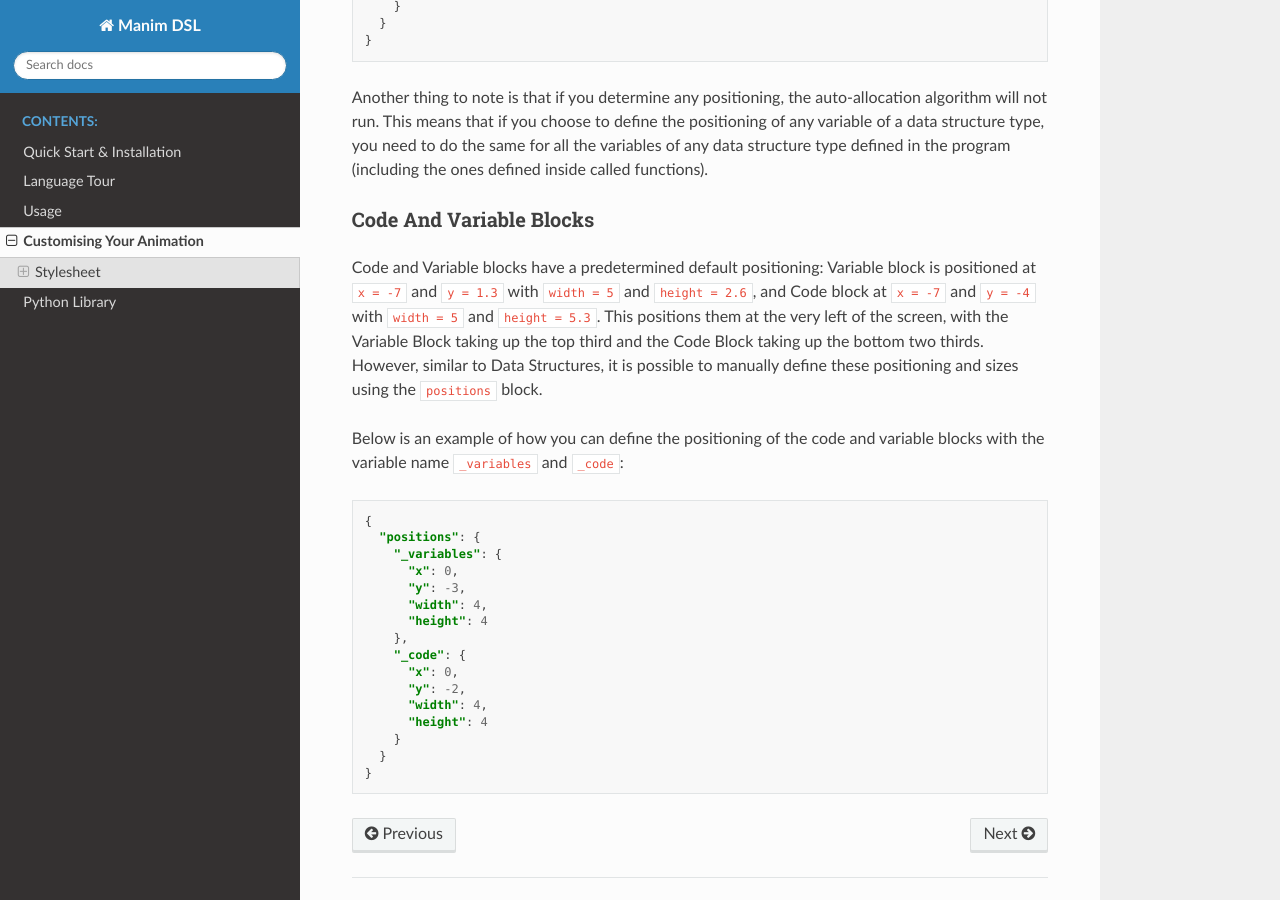
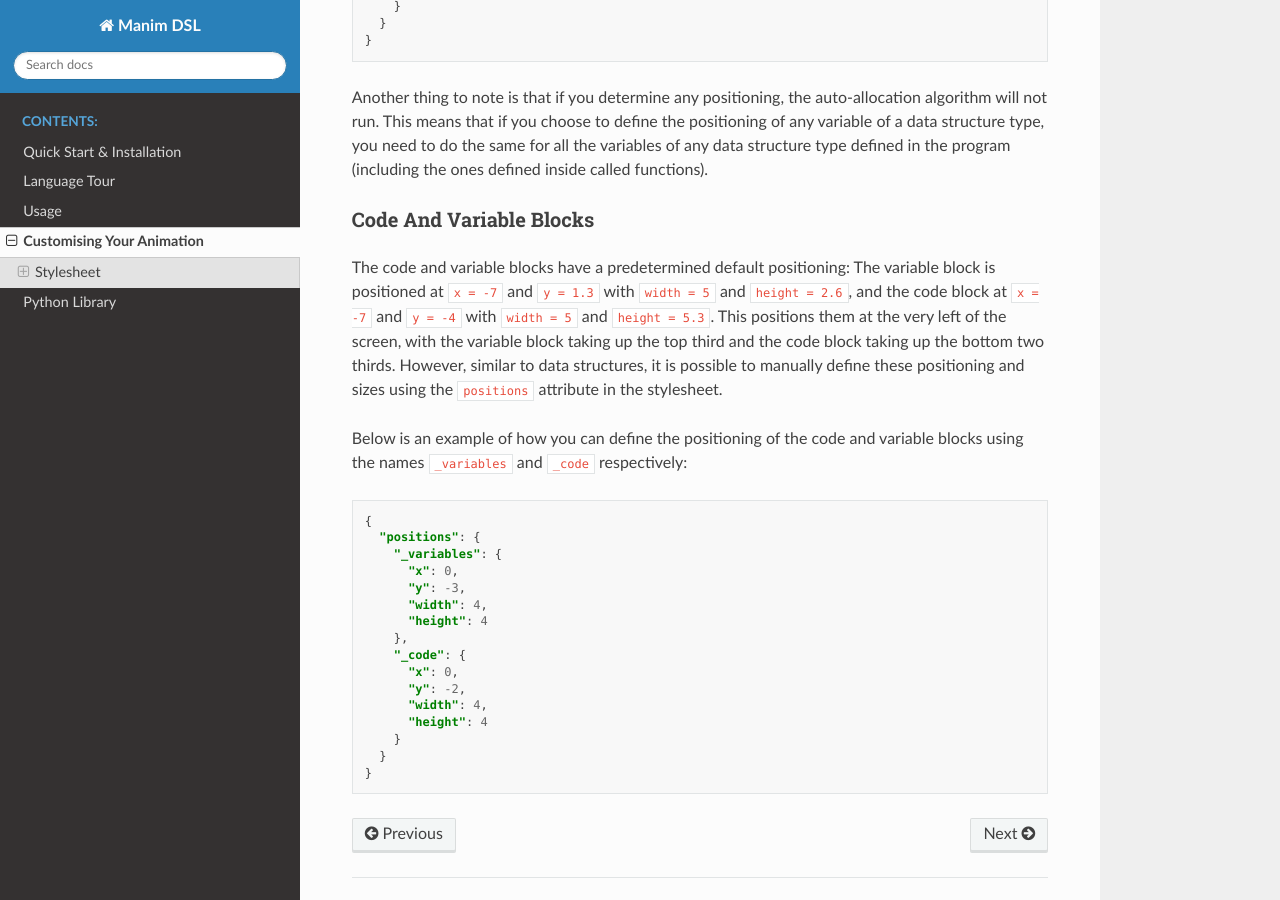
Before and after one commit to VAlgoLang/valgolang.github.io, a Sphinx documentation site: the page built from source/customisation.rst, in a window 1280 px wide and 900 px high, scrolled down 5856 px. Built offline with Sphinx 7.4.7 and the Read the Docs theme 2.0.0, drawn with Linux system fonts in a browser that asks for light colours.

Commit message:
Minor phrasing changes

```diff
--- a/source/customisation.rst
+++ b/source/customisation.rst
@@ -254,10 +254,10 @@
 Code And Variable Blocks
 ^^^^^^^^^^^^^^^^^^^^^^^^
 
-Code and Variable blocks have a predetermined default positioning: Variable block is positioned at ``x = -7`` and ``y = 1.3`` with ``width = 5`` and ``height = 2.6``, and Code block at ``x = -7`` and ``y = -4`` with ``width = 5`` and ``height = 5.3``. This positions them at the very left of the screen, with the Variable Block taking up the top third and the Code Block taking up the bottom two thirds.
-However, similar to Data Structures, it is possible to manually define these positioning and sizes using the ``positions`` block.
+The code and variable blocks have a predetermined default positioning: The variable block is positioned at ``x = -7`` and ``y = 1.3`` with ``width = 5`` and ``height = 2.6``, and the code block at ``x = -7`` and ``y = -4`` with ``width = 5`` and ``height = 5.3``. This positions them at the very left of the screen, with the variable block taking up the top third and the code block taking up the bottom two thirds.
+However, similar to data structures, it is possible to manually define these positioning and sizes using the ``positions`` attribute in the stylesheet.
 
-Below is an example of how you can define the positioning of the code and variable blocks with the variable name ``_variables`` and ``_code``:
+Below is an example of how you can define the positioning of the code and variable blocks using the names ``_variables`` and ``_code`` respectively:
 
 .. code:: json
 
```
